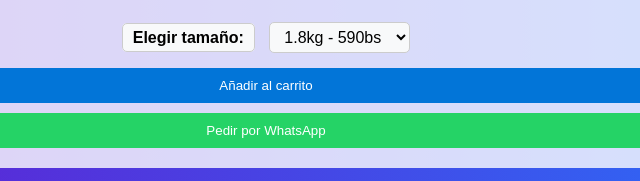
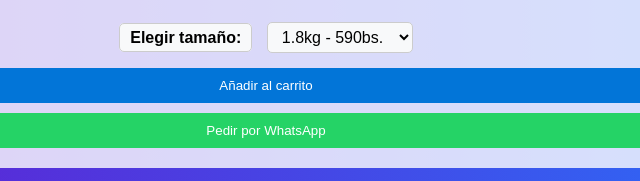
Before and after one commit to Nutriprobo/24, a plain HTML site: page detalles_iso_triple_zero.html in a window 1280 px wide. Shown: the part 525-706 px from the top of the page, 374-1014 px from the left. Drawn offline with Linux system fonts and the light colour scheme.

Commit message:
Update detalles_iso_triple_zero.html

```diff
--- a/detalles_iso_triple_zero.html
+++ b/detalles_iso_triple_zero.html
@@ -88,8 +88,8 @@
             <div class="product-selector">
                 <label for="size-select" style="color: black; font-weight: bold;">Elegir tamaño:</label>
                 <select id="size-select" onchange="updateProduct(this)">
-                    <option value="1.8|590|ISO TRIPLE ZERO 1.8kg.PNG">1.8kg - 590bs</option>
-                    <option value="900|320|ISO TRIPLE ZERO 900gr.PNG">900gr - 320bs</option>
+                    <option value="1.8|590|ISO TRIPLE ZERO 1.8kg.PNG">1.8kg - 590bs. </option>
+                    <option value="900|320|ISO TRIPLE ZERO 900gr.PNG">900gr - 320bs. </option>
                 </select>
                 <button onclick="addToCart()">Añadir al carrito</button>
                 <button id="whatsapp-button" onclick="sendWhatsAppOrder()">Pedir por WhatsApp</button>
```
